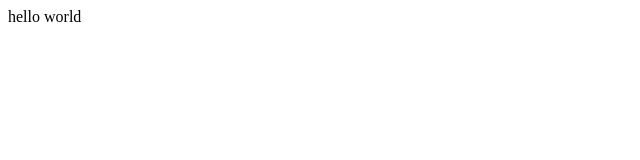
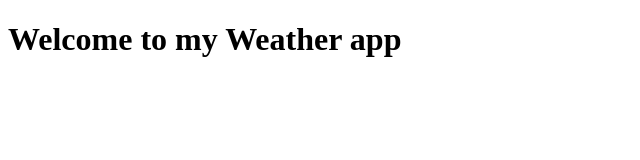
Before and after one commit to Mulaimboy/WeatherTracker, a plain HTML site: page index.html in a window 1280 px wide. Shown: the whole page, without its empty margins (0-640 px from the left). Drawn offline with Linux system fonts and the light colour scheme.

Commit message:
Added a h1 tag to my html file

```diff
--- a/index.html
+++ b/index.html
@@ -6,6 +6,6 @@
     <title>Document</title>
 </head>
 <body>
-    hello world
+    <h1>Welcome to my Weather app</h1>
 </body>
 </html>
```
